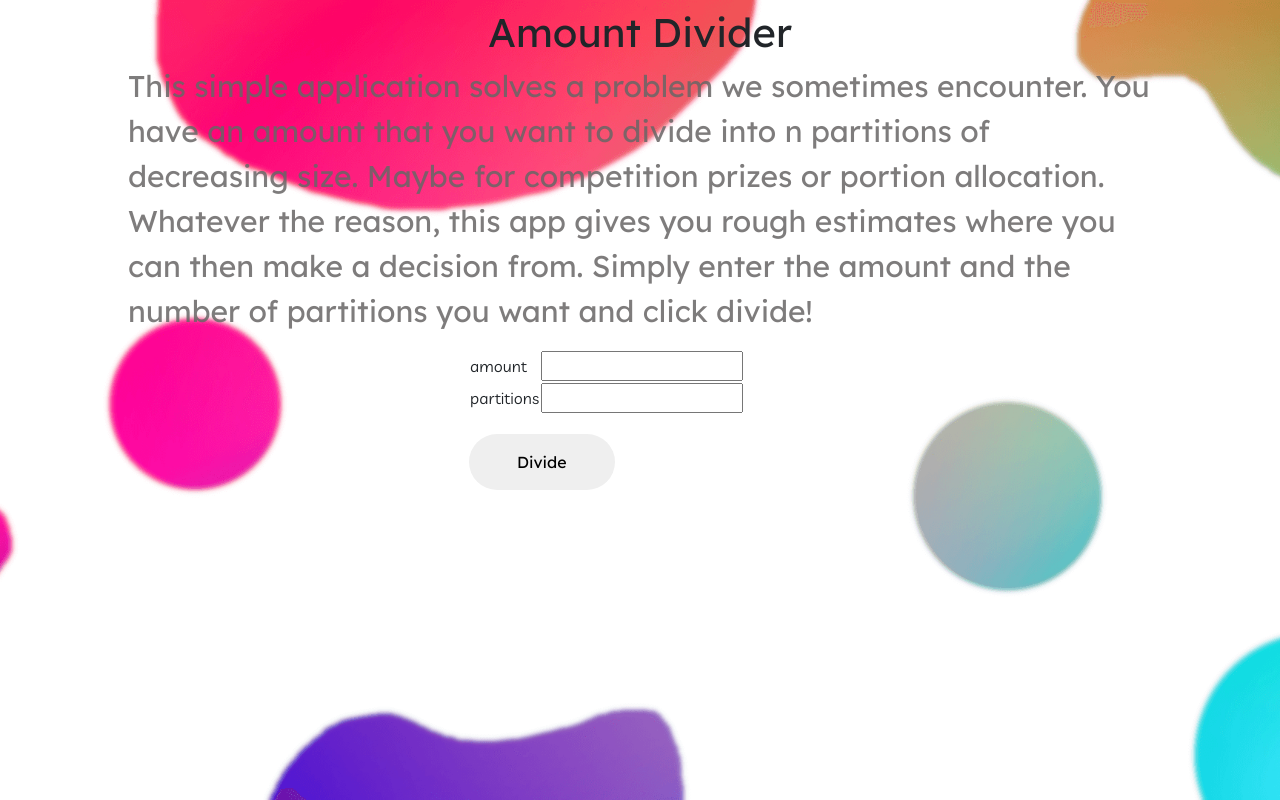
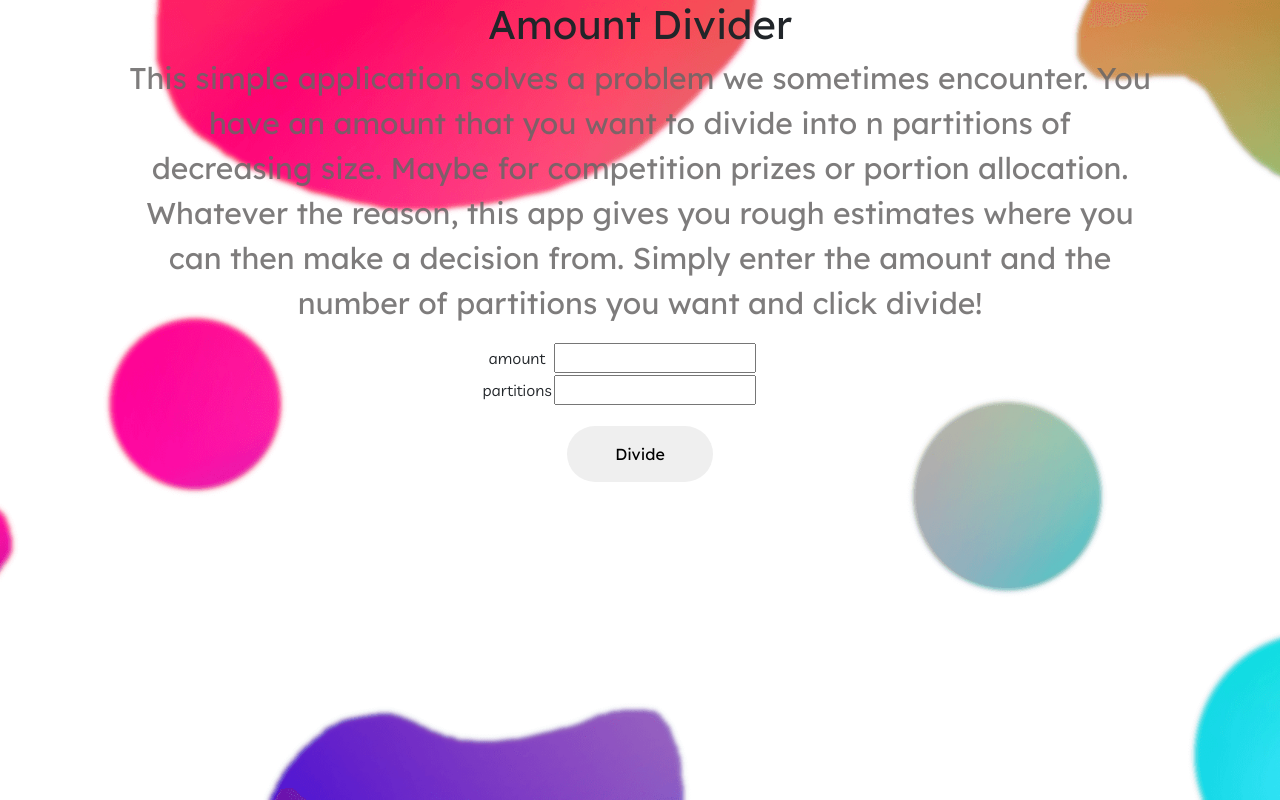
Before and after one commit to TinoMuzambi/AmountDivider, a Flask app: page / in a window 1280 px wide. Run offline with Flask 2, Linux system fonts and the light colour scheme; some libraries are stand-ins or nearby versions.

Commit message:
Fixes css issues.

```diff
--- a/static/css/style.css
+++ b/static/css/style.css
@@ -85,10 +85,9 @@ html, body {
 }
 
 .form-holder {
-    position: fixed;
-    top: 1%;
-    left: 10%;
+    margin: 0 auto;
     width: 80%;
+    text-align: center;
 }
 
 .form-holder h1 {
@@ -100,8 +99,10 @@ html, body {
 }
 
 .form-holder .contents-center {
-    width: 100%;
-    margin-left: 33.3%;
+    display: inline-block;
+    /*margin: auto;*/
+    /*width: 100%;*/
+    /*padding-left: 33.3%;*/
 }
 
 .form-holder .form-container {
@@ -136,7 +137,7 @@ html, body {
     background: transparent;
     font-size: 20px;
     border: none;
-    width: 30%;
+    width: 80%;
     height: 300px;
     resize: none;
 }
```
